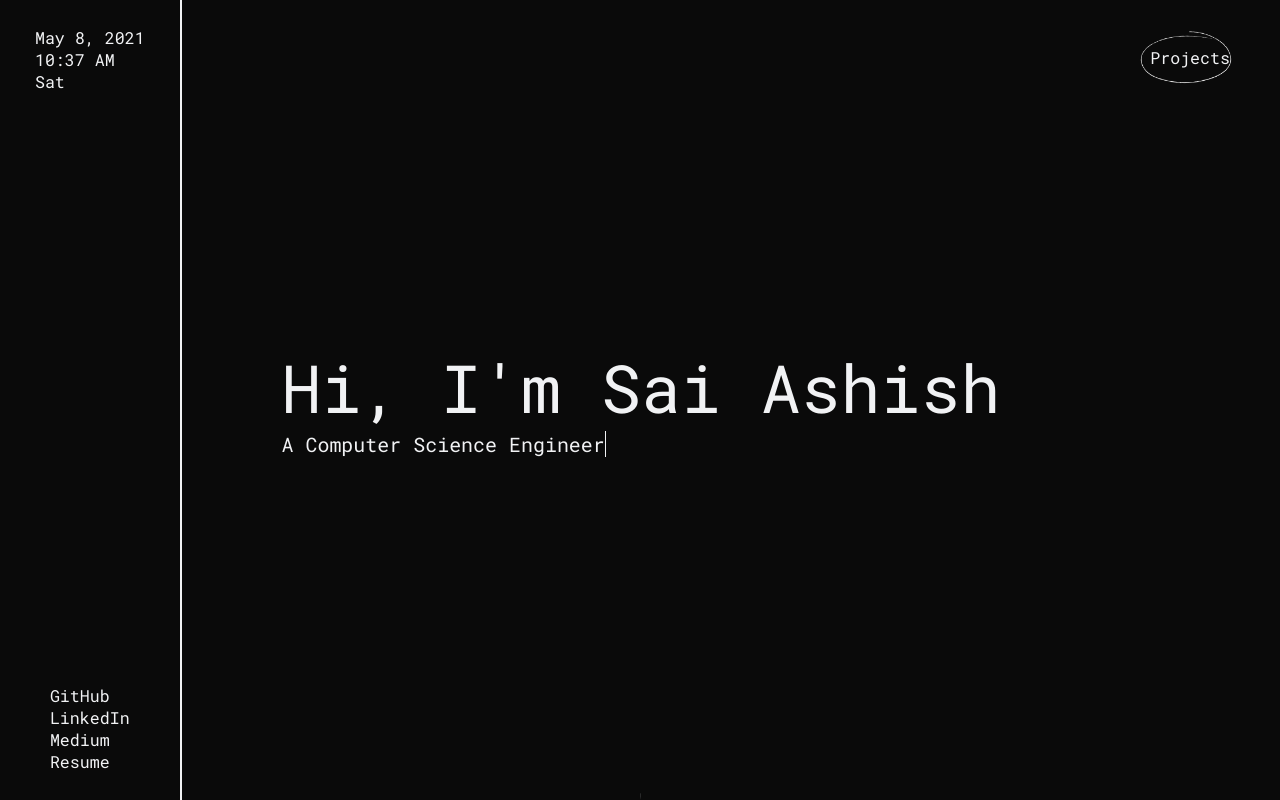
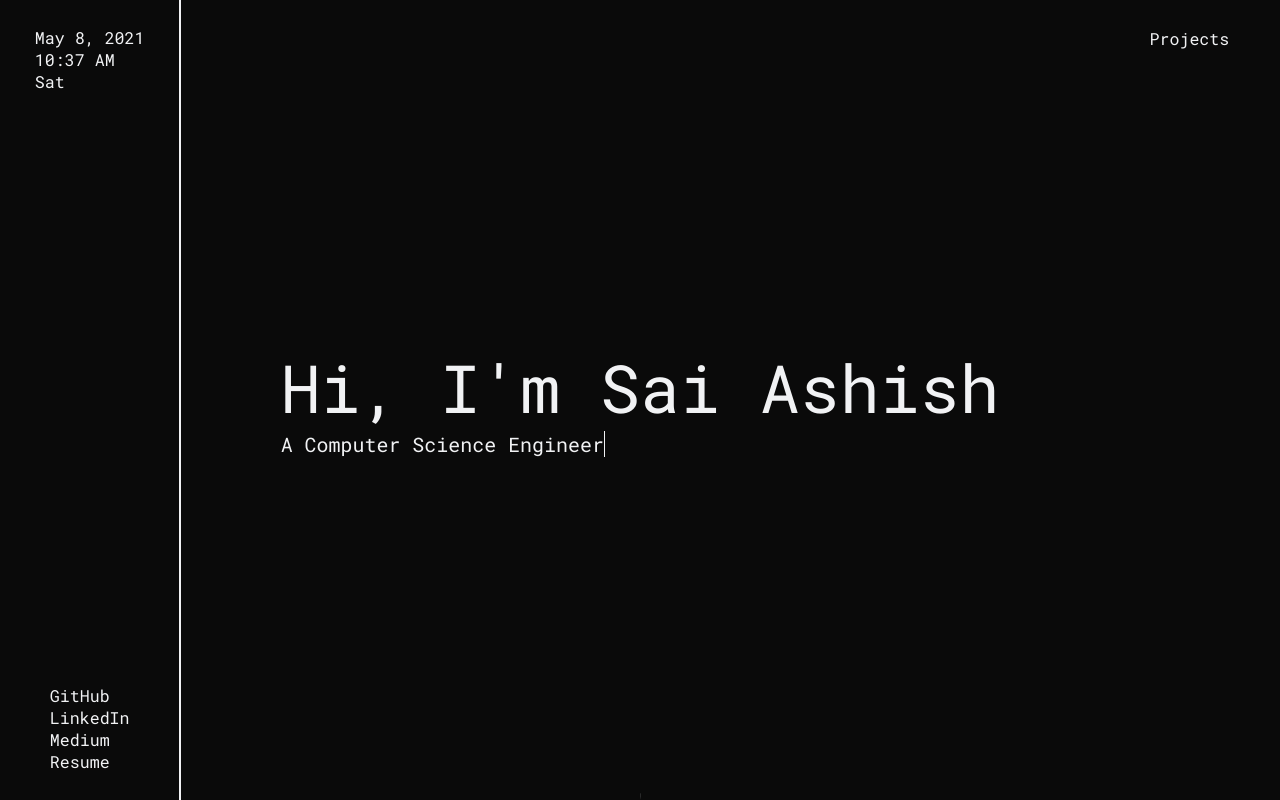
Before and after one commit to saiashish90/portfolio-2021, a Next.js app: page / in a window 1280 px wide. Shown: the top 800 px of the page. Built offline with nearby package versions, Linux system fonts and the light colour scheme.

Commit message:
projects page complete

```diff
--- a/pages/components/main.jsx
+++ b/pages/home_components/main.jsx
@@ -1,5 +1,6 @@
 import Home from "../../styles/Home.module.scss";
 import { useEffect, useRef } from "react";
+import Link from "next/link";
 import { useDateTime } from "../../hooks/useDateTime";
 export default function Main() {
   const isInitialMount = useRef(true);
@@ -7,22 +8,26 @@ export default function Main() {
   let time = useDateTime();
   // Code to delete and add time
   useEffect(() => {
+    // First mount do nothing
     if (isInitialMount.current) {
       isInitialMount.current = false;
       timecontainer.current.innerHTML = time[1];
-      console.log("first mount");
     } else {
-      console.log("time changed");
+      // Consequent mounts time change animation
       setTimeout(() => {
+        try {
           timecontainer.current.classList.remove(Home.time_erase);
           timecontainer.current.innerHTML = time[1];
           timecontainer.current.classList.add(Home.time_type);
+        } catch (error) {}
       }, 2000);
     }
     return () => {
+      // Reset classes on unmount
+      try {
         timecontainer.current.classList.remove(Home.time_type);
         timecontainer.current.classList.add(Home.time_erase);
-      console.log("unmount");
+      } catch (error) {}
     };
   }, [time[1]]);
   return (
@@ -62,7 +67,9 @@ export default function Main() {
       </div>
       {/* Projects */}
       <div className={Home.projects}>
+        <Link href="/projects">
           <span>Projects</span>
+        </Link>
       </div>
 
       {/* Mobile links */}
--- /dev/null
+++ b/pages/home_components/scroll.jsx
@@ -0,0 +1,35 @@
+import Home from "../../styles/Home.module.scss";
+export default function scrollcontainer() {
+  return (
+    <div className={Home.info}>
+      <div className={Home.desc}>
+        I am a machine learning geek who is also interested in full-stack web development. I am
+        constantly looking for work that challenges my skills and creativity.
+      </div>
+      <div className={Home.about}>
+        <div className={Home.skills}>
+          <div className={Home.heading}>Skills</div>
+          <ul className={Home.skills_content}>
+            <li>Java, C/C++, Python, Dart, HTML, CSS, Javascript, PHP.</li>
+            <li>Databases: MYSQL, MongoDB, FireBase.</li>
+            <li>Frameworks: ReactJS, NextJS, NodeJs, Flutter.</li>
+            <li>Backend frameworks: ExpressJS, Laravel.</li>
+            <li>Machine learning frameworks: PyTorch, and FastAi.</li>
+            <li>IoT using microcontrollers and various sensors and components.</li>
+            <li>Blender 3D modeling.</li>
+          </ul>
+        </div>
+        <div className={Home.interests}>
+          <span>Interests</span>
+          <ul>
+            <li>Machine learning and artificial intelligence.</li>
+            <li>Computer vision and image recognition.</li>
+            <li>Full-Stack Web Development</li>
+            <li>Mobile APP development for android and IOS platforms.</li>
+            <li>SmartHome appliances and home automation.</li>
+          </ul>
+        </div>
+      </div>
+    </div>
+  );
+}
--- a/pages/index.jsx
+++ b/pages/index.jsx
@@ -1,5 +1,6 @@
 import Home from "../styles/Home.module.scss";
-import Main from "./components/main";
+import Main from "./home_components/main";
+import Scrollcontainer from "./home_components/scroll";
 export default function index() {
   //
   return (
@@ -7,36 +8,7 @@ export default function index() {
       {/* fixed div */}
       <Main />
       {/* scrollable page */}
-      <div className={Home.info}>
-        <div className={Home.desc}>
-          I am a machine learning geek who is also interested in full-stack web development. I am
-          constantly looking for work that challenges my skills and creativity.
-        </div>
-        <div className={Home.about}>
-          <div className={Home.skills}>
-            <div className={Home.heading}>Skills</div>
-            <ul className={Home.skills_content}>
-              <li>Java, C/C++, Python, Dart, HTML, CSS, Javascript, PHP.</li>
-              <li>Databases: MYSQL, MongoDB, FireBase.</li>
-              <li>Frameworks: ReactJS, NextJS, NodeJs, Flutter.</li>
-              <li>Backend frameworks: ExpressJS, Laravel.</li>
-              <li>Machine learning frameworks: PyTorch, and FastAi.</li>
-              <li>IoT using microcontrollers and various sensors and components.</li>
-              <li>Blender 3D modeling.</li>
-            </ul>
-          </div>
-          <div className={Home.interests}>
-            <span>Interests</span>
-            <ul>
-              <li>Machine learning and artificial intelligence.</li>
-              <li>Computer vision and image recognition.</li>
-              <li>Full-Stack Web Development</li>
-              <li>Mobile APP development for android and IOS platforms.</li>
-              <li>SmartHome appliances and home automation.</li>
-            </ul>
-          </div>
-        </div>
-      </div>
+      <Scrollcontainer />
     </div>
   );
 }
--- /dev/null
+++ b/pages/projects.jsx
@@ -0,0 +1,4 @@
+import proj from "../styles/Projects.module.scss";
+export default function projects() {
+  return <div className={proj.wrapper}>Hi</div>;
+}
--- a/styles/Home.module.scss
+++ b/styles/Home.module.scss
@@ -85,15 +85,14 @@
     justify-content: center;
     height: 100%;
     width: 15%;
-    padding: 1.5rem 0rem;
+    padding: 2rem 1rem;
     font-size: 1.25rem;
-
     span {
-      padding: 2rem 1rem;
-      position: relative;
-      background-image: url("../public/main-circle.png");
-      background-repeat: no-repeat;
-      background-size: contain;
+      padding: 0.1rem;
+      &:hover {
+        background-color: var(--text-dark-mode);
+        color: var(--text-dark-mode-fg);
+      }
     }
   }
   .linksmobile {
--- /dev/null
+++ b/styles/Projects.module.scss
@@ -0,0 +1,13 @@
+@import "./_partials/fonts";
+@import "./_partials/animations";
+@import "./_partials/mediaqueries";
+.wrapper {
+  position: absolute;
+  width: 100%;
+  height: 100%;
+  display: flex;
+  justify-content: center;
+  align-items: center;
+  background-color: var(--bg-dark-mode);
+  color: var(--text-dark-mode);
+}
--- a/styles/globals.scss
+++ b/styles/globals.scss
@@ -22,6 +22,11 @@ a {
 
 * {
   box-sizing: border-box;
+  -ms-overflow-style: none;
+  scrollbar-width: none;
+}
+::-webkit-scrollbar {
+  display: none;
 }
 :root {
   --bg-dark-mode: #0a0a0a;
```
Lines whose indentation alone changed are shown as unchanged.
